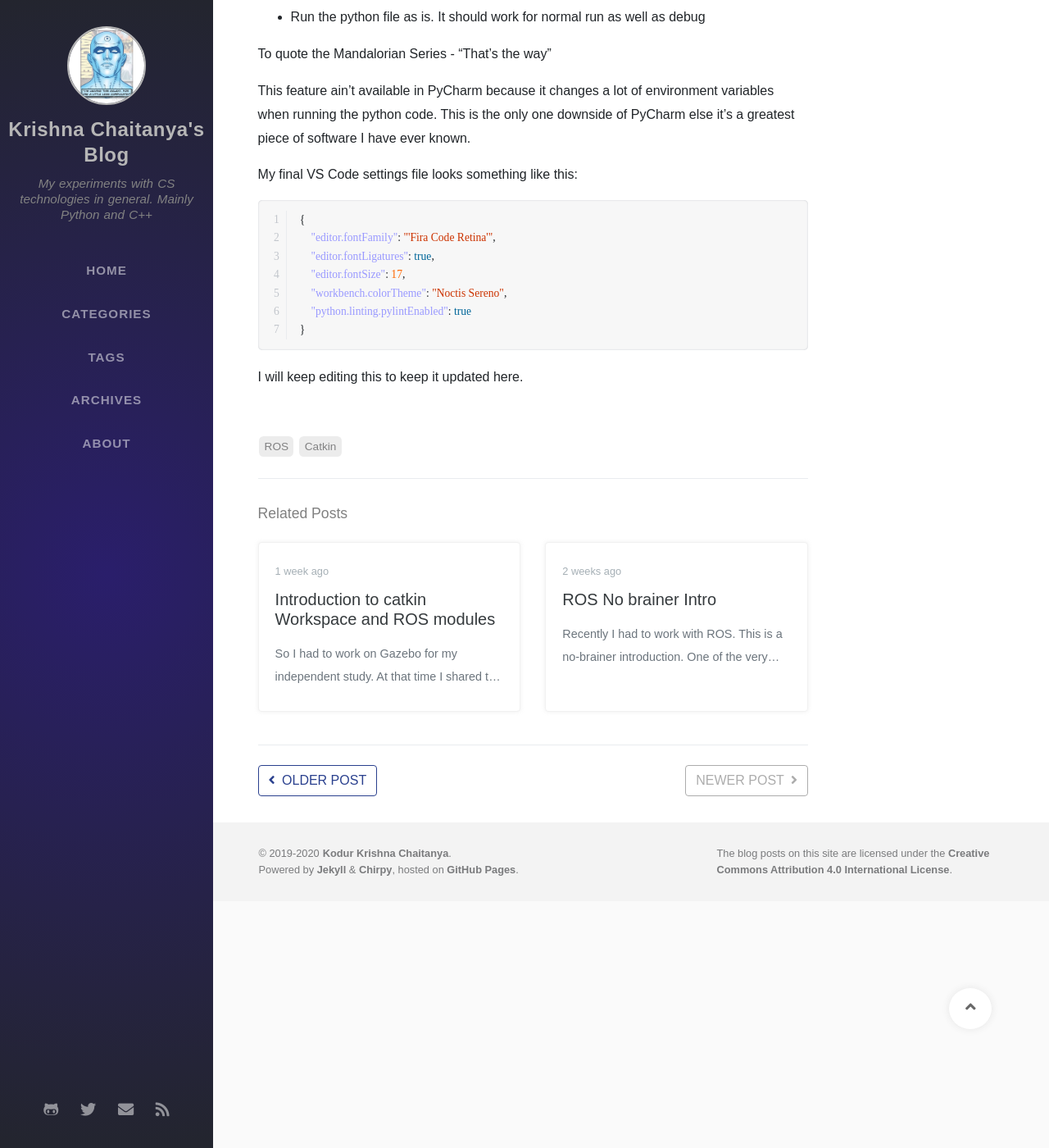
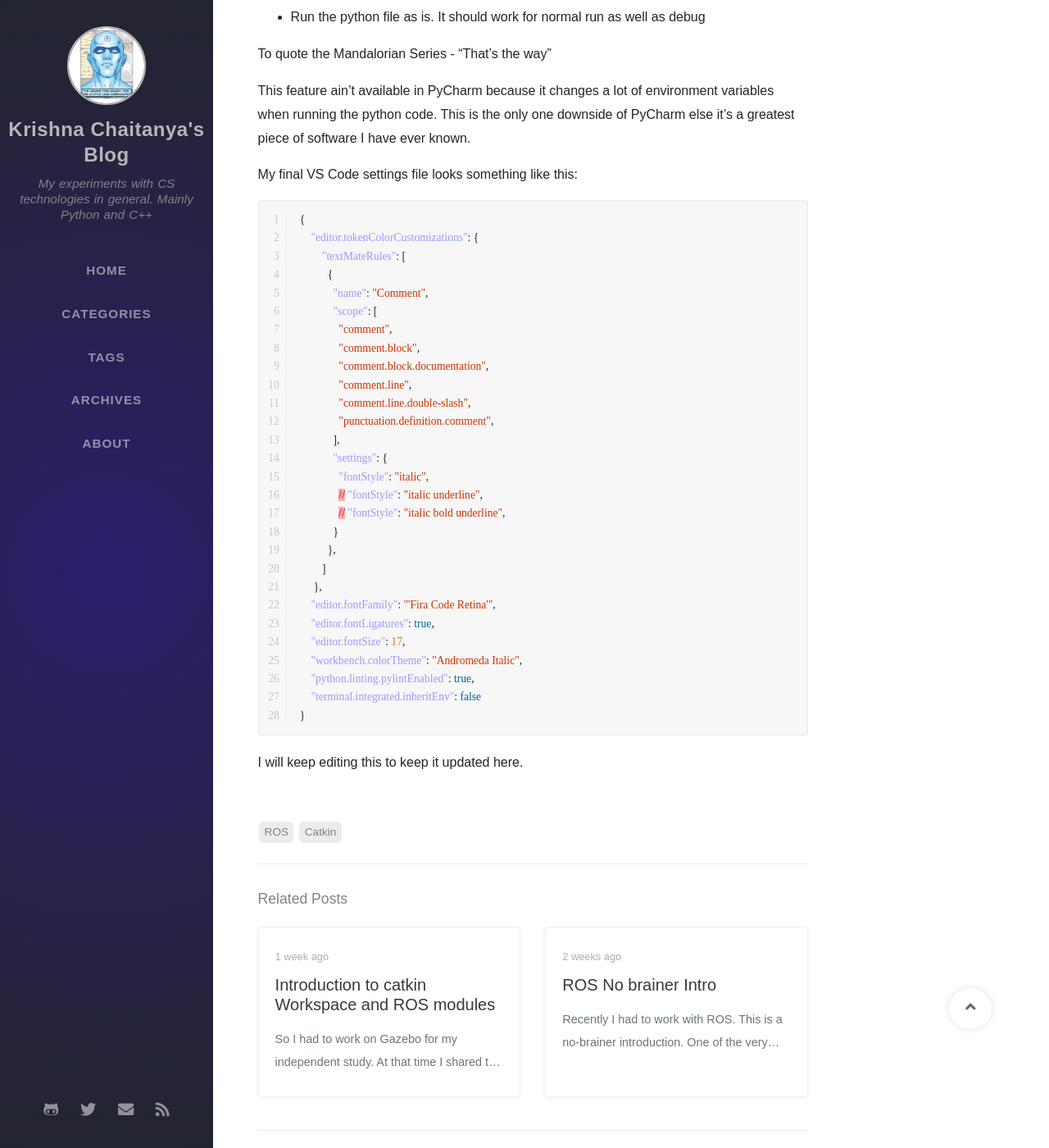
Before and after one commit to krishnachaitanya9/krishnachaitanya9.github.io, a Jekyll site: the page built from _posts/2020-01-26-debugging_ROS_python_scripts.md, in a window 1280 px wide and 1400 px high, scrolled down 1092 px. Shown: the whole window at 82% size. Built offline with Jekyll 4.4.1, drawn with Linux system fonts in a browser that asks for light colours; nearby versions of some CDN libraries; some web fonts are replaced; some of the changed text lies outside the part shown.

Commit message:
Blog Content

````diff
--- a/_posts/2020-01-26-debugging_ROS_python_scripts.md
+++ b/_posts/2020-01-26-debugging_ROS_python_scripts.md
@@ -44,11 +44,32 @@ My final VS Code settings file looks something like this:
 
 ```json
 {
+    "editor.tokenColorCustomizations": {
+        "textMateRules": [
+          {
+            "name": "Comment",
+            "scope": [
+              "comment",
+              "comment.block",
+              "comment.block.documentation",
+              "comment.line",
+              "comment.line.double-slash",
+              "punctuation.definition.comment",
+            ],
+            "settings": {
+              "fontStyle": "italic",
+              // "fontStyle": "italic underline",
+              // "fontStyle": "italic bold underline",
+            }
+          },
+        ]
+     },
     "editor.fontFamily": "'Fira Code Retina'",
     "editor.fontLigatures": true,
     "editor.fontSize": 17,
-    "workbench.colorTheme": "Noctis Sereno",
-    "python.linting.pylintEnabled": true
+    "workbench.colorTheme": "Andromeda Italic",
+    "python.linting.pylintEnabled": true,
+    "terminal.integrated.inheritEnv": false
 }
 ```
 
````
Also changed, not shown: other parts of _posts/2020-01-26-debugging_ROS_python_scripts.md (+1 -1 lines).
